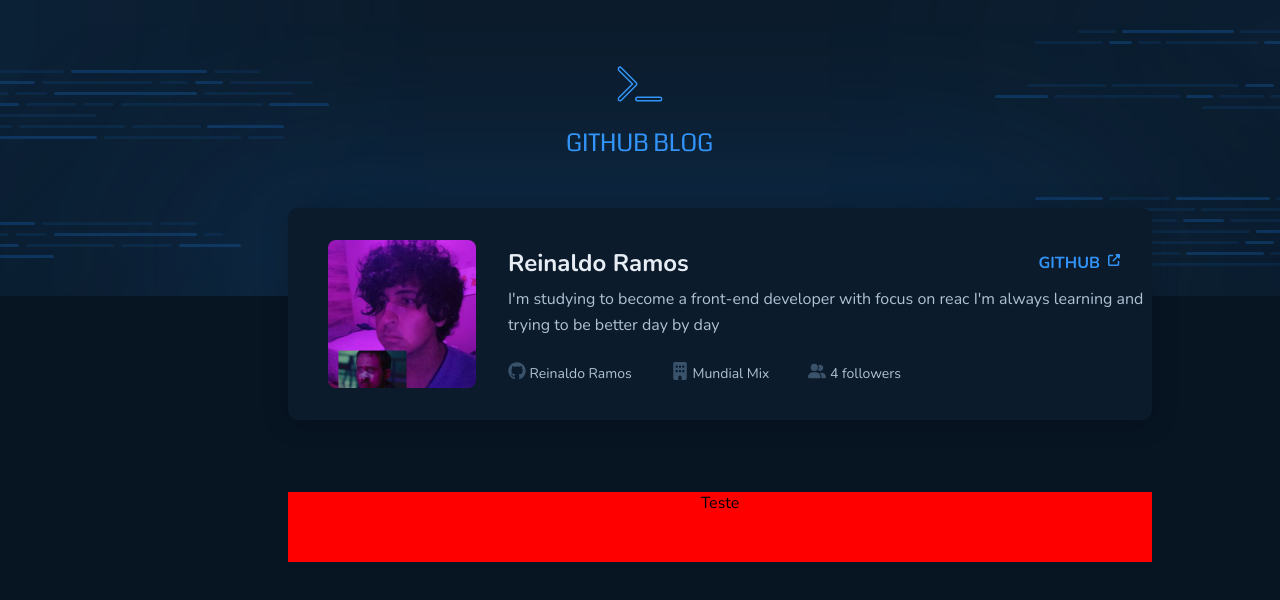
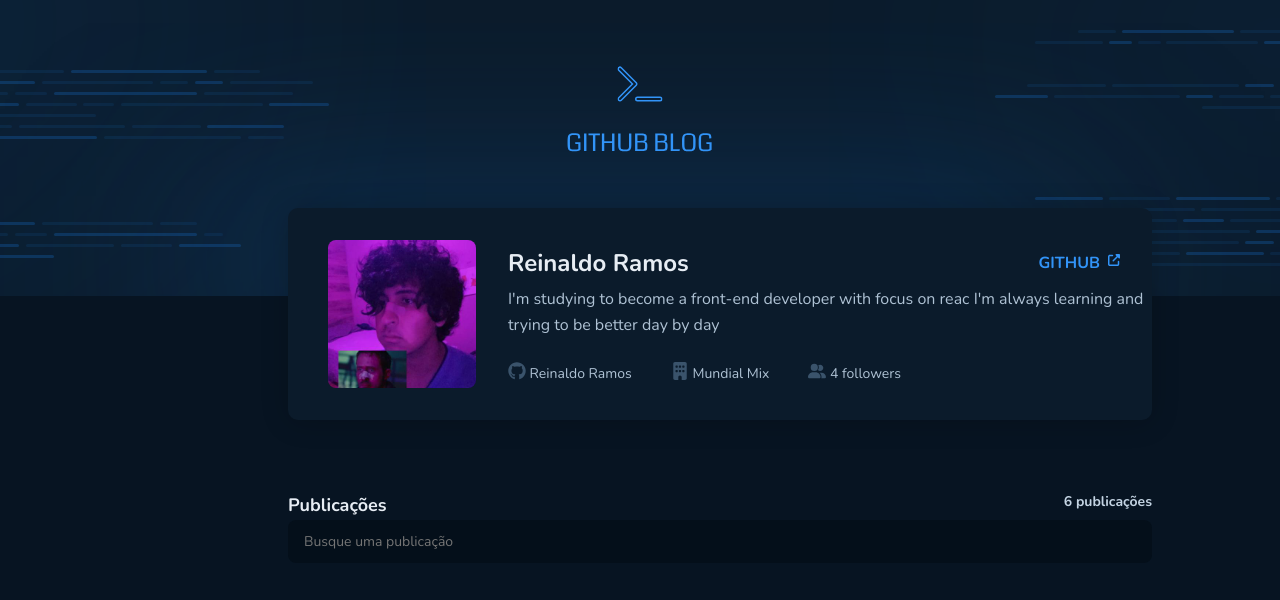
Before and after one commit to ReinaldoARamos/GItHub_Blog, a React (Vite) app: page / in a window 1280 px wide. Shown: the top 600 px of the page. Built offline with nearby package versions, Linux system fonts and the light colour scheme.

Commit message:
terminando a base do search Form

```diff
--- a/src/Pages/Blog/Components/SearchForm/index.tsx
+++ b/src/Pages/Blog/Components/SearchForm/index.tsx
@@ -1,9 +1,18 @@
+import { RegularText, TitleText } from "../../../../Typography/Typography";
 import { SearchContainer } from "./style";
 
 export function SearchInput() {
     return (
         <SearchContainer>
-            Teste
+           <header>
+            <TitleText size="s">
+
+                Publicações
+                <RegularText size="s" color="subtitle">6 publicações</RegularText>
+                </TitleText>
+
+           </header>
+        <input placeholder="Busque uma publicação" type="text"/>
         </SearchContainer>
     )
 }
--- a/src/Pages/Blog/Components/SearchForm/style.ts
+++ b/src/Pages/Blog/Components/SearchForm/style.ts
@@ -2,14 +2,31 @@
 
 export const SearchContainer = styled.div`
   margin-top: 72px;
+  display: flex;
 
-  background-color: red;
   width: 864px;
   height: 70px;
   margin-left: 288px;
   padding: 12px, 16px, 12px, 16px;
 
   display: flex;
+  flex-direction: column;
+  justify-content: center;
 
-  justify-content: center;
+  h1 {
+    width: 100%;
+    display: flex;
+    justify-content: space-between;
+  }
+
+  input {
+    display: flex;
+    height: 50px;
+    color: ${({theme}) => theme.colors["base-label"]};
+    background-color:  ${({theme}) => theme.colors["base-input"]};
+    border: ${({theme}) => theme.colors["base-border"]};
+    border-radius: 8px;
+    font-size:  ${({theme}) => theme.textSizes["text-regular-s"]};
+    padding: 12px 16px 12px 16px
+  }
 `;
```
